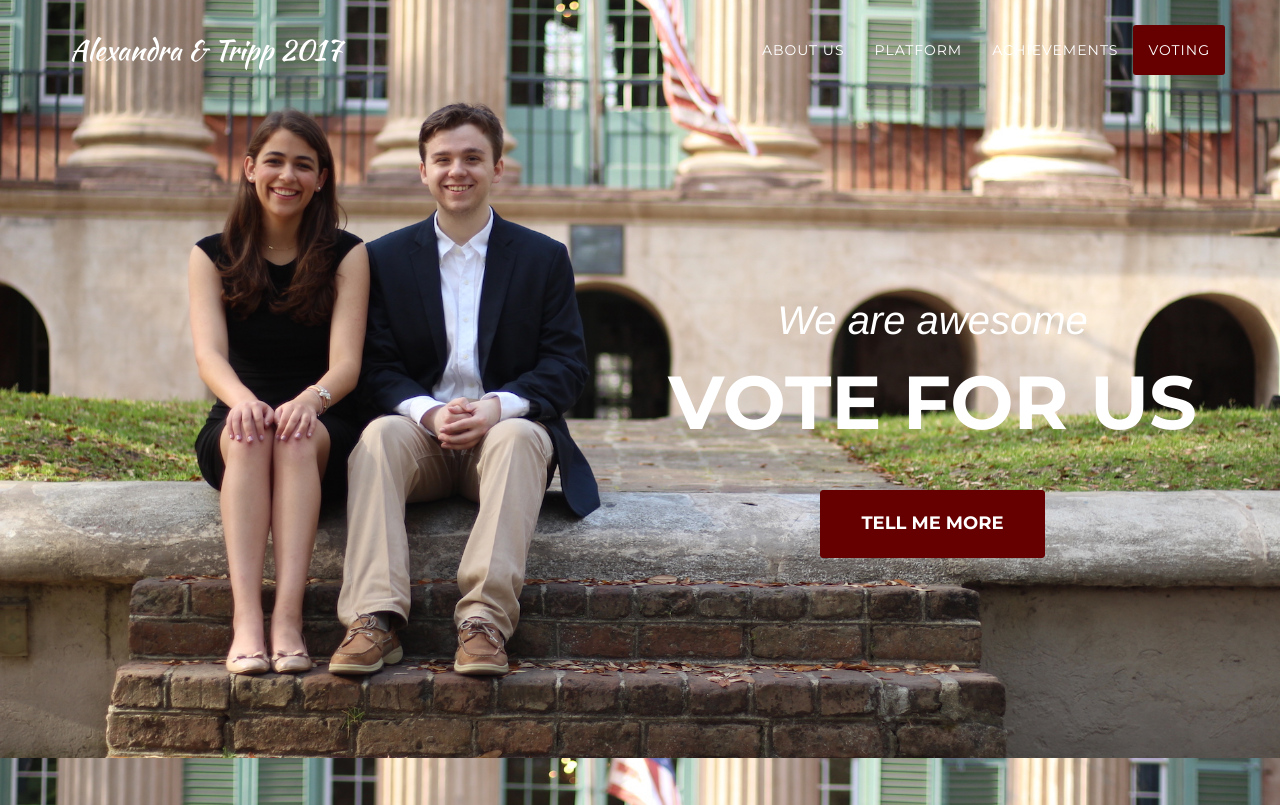
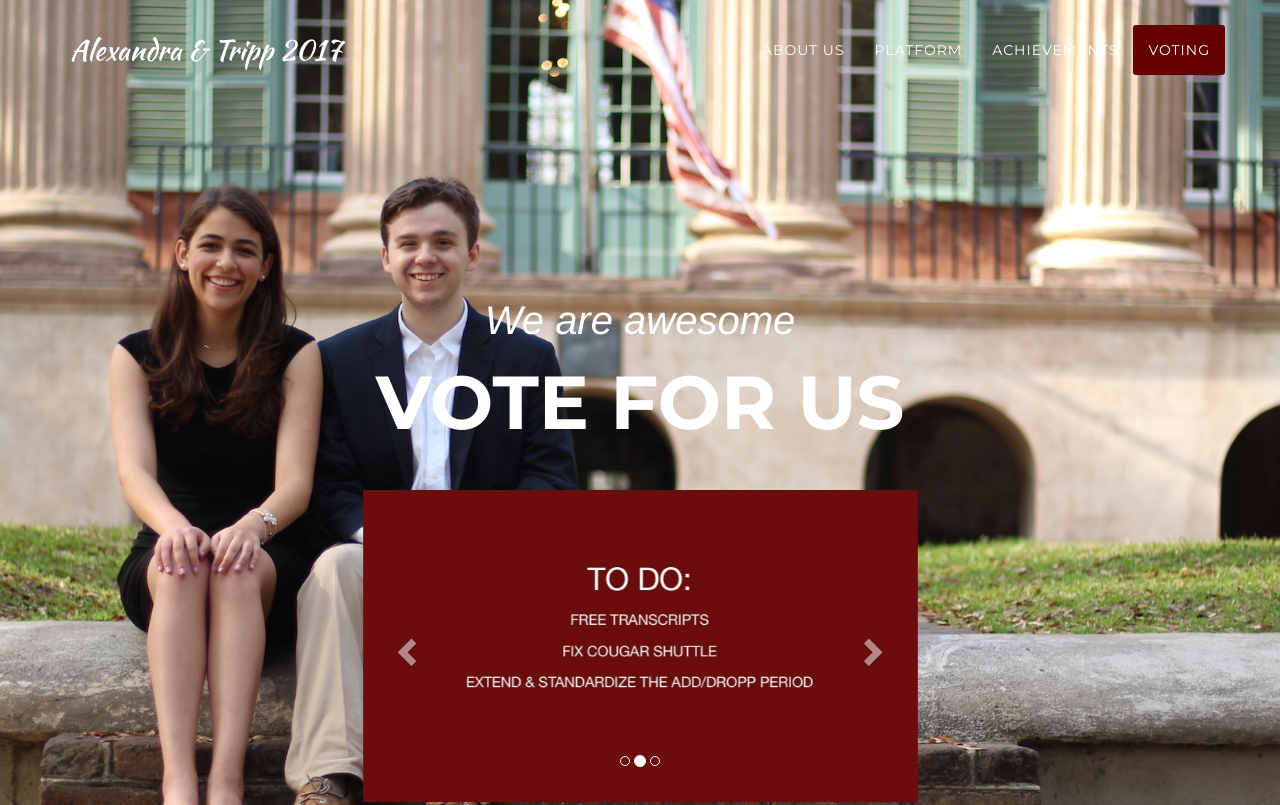
Before and after one commit to elizastarr/election, a website: page index.html in a window 1280 px wide. Shown: the top 805 px of the page. Drawn offline with nearby package versions, Linux system fonts and the light colour scheme; a web font is replaced by a local one.

Commit message:
Chose a carousel

```diff
--- a/css/agency.css
+++ b/css/agency.css
@@ -1,3 +1,18 @@
+header .carousel-holder {
+
+    margin-left: auto;
+    margin-right: auto;
+}
+
+.carousel-control,
+.item {
+    border-radius: 4px;
+}
+
+.carousel-control.left, .carousel-control.right {
+    background-image: none
+}
+
 /*!
  * Start Bootstrap - Agency v3.3.7+1 (http://startbootstrap.com/template-overviews/agency)
  * Copyright 2013-2016 Start Bootstrap
@@ -231,7 +246,7 @@ header {
   background-attachment: scroll;
   background-position: center center;
   -webkit-background-size: cover;
-  -moz-background-size: cover;
+  -moz-bcarousel-holdercvcxound-size: cover;
   background-size: cover;
   -o-background-size: cover;
   text-align: center;
@@ -534,10 +549,6 @@ section h3.section-subheading {
     padding: 0 100px 20px 20px;
   }
 }
-
-section#team {
-    background-color: #222222;
-}
 .team-member {
   text-align: center;
   margin-bottom: 50px;
@@ -559,7 +570,7 @@ aside.clients img {
 }
 section#contact {
   background-color: #222222;
-  background-image: url('../img/map-image.jpg');
+  background-image: url('../img/map-image.png');
   background-position: center;
   background-repeat: no-repeat;
 }
--- a/index.html
+++ b/index.html
@@ -74,7 +74,7 @@
         <!-- /.container-fluid -->
     </nav>
 
-    <!-- Header -->
+    <!-- Header 1>
     <header>
         <div class="container">
             <div class="row">
@@ -88,8 +88,9 @@
                 </div>
             </div>
         </div>
-    </header>
+    </header-->
 
+    <!-- Header 2>
     <header>
         <div class="container">
             <div class="row">
@@ -128,8 +129,9 @@
                 </div>
             </div>
         </div>
-    </header>
+    </header-->
 
+    <!-- Header 3-->
     <header>
         <div class="container">
             <div class="row">
@@ -149,13 +151,13 @@
                                     </ol>
                                     <div class="carousel-inner">
                                         <div class="item active">
-                                            <img class="slide-image" src="http://placehold.it/800x300" alt="">
+                                            <img class="slide-image" src="img/slides/Slide1.jpg" alt="">
                                         </div>
                                         <div class="item">
-                                            <img class="slide-image" src="http://placehold.it/800x300" alt="">
+                                            <img class="slide-image" src="img/slides/Slide2.jpg" alt="">
                                         </div>
                                         <div class="item">
-                                            <img class="slide-image" src="http://placehold.it/800x300" alt="">
+                                            <img class="slide-image" src="img/slides/Slide3.jpg" alt="">
                                         </div>
                                     </div>
                                     <a class="left carousel-control" href="#carousel-example-generic" data-slide="prev">
```
Also changed, not shown: img/slides/Slide1.jpg (added), img/slides/Slide2.jpg (added), img/slides/Slide3.jpg (added).
